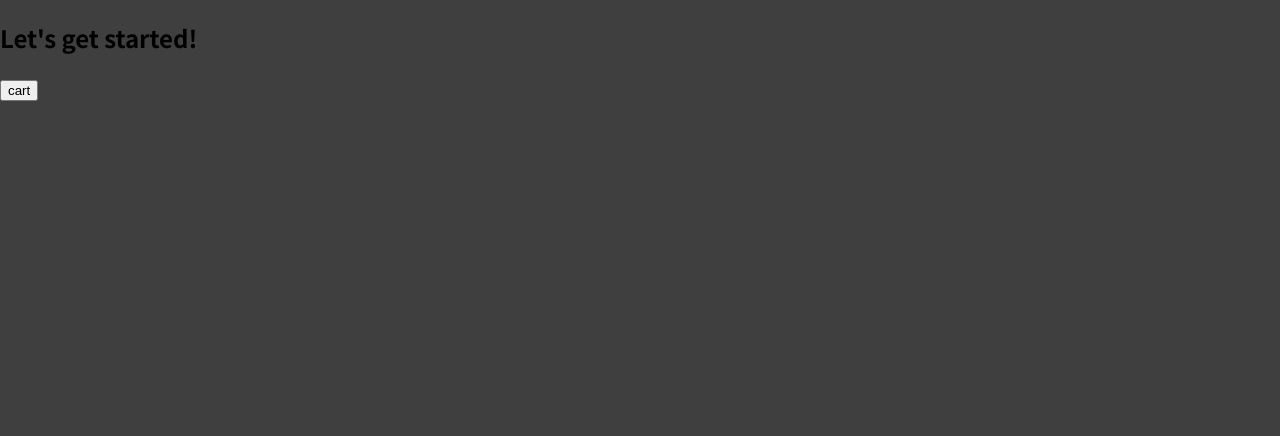
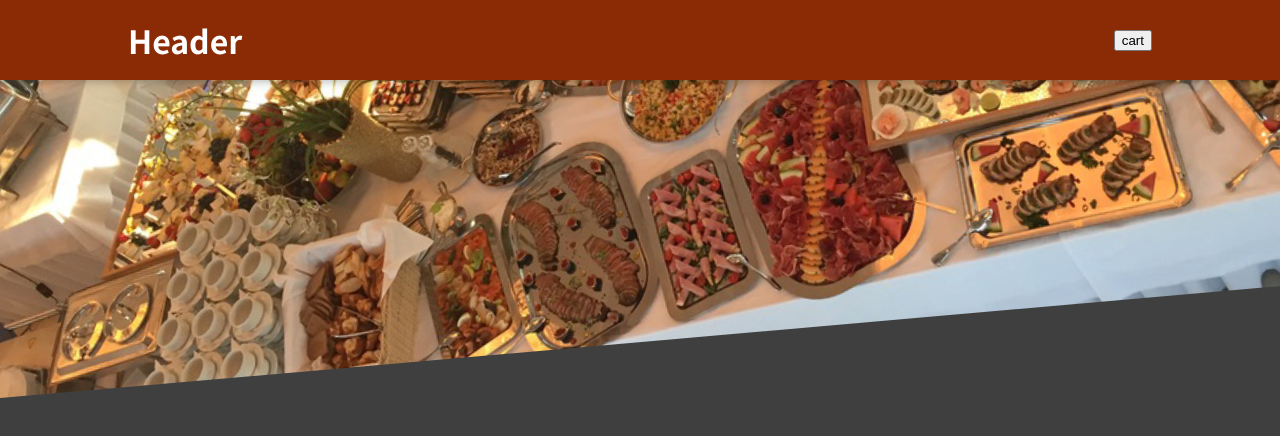
Before and after one commit to aliansyahFirdaus/100DayOfCode-food-app, a React (Create React App) app: page / in a window 1280 px wide. Shown: the top 436 px of the page. Built offline with nearby package versions, Linux system fonts and the light colour scheme.

Commit message:
add assets img hero banner, add styling for header/navigation, delete h1 on app.js

```diff
--- a/src/App.js
+++ b/src/App.js
@@ -4,7 +4,6 @@ import Header from "./components/Layout/Header";
 function App() {
   return (
     <Fragment>
-      <h2>Let's get started!</h2>
       <Header />
     </Fragment>
   );
--- a/src/components/Layout/Header.js
+++ b/src/components/Layout/Header.js
@@ -1,15 +1,17 @@
-import React, { Fragment } from 'react'
+import React, { Fragment } from "react";
+import styles from "./Header.module.css";
+import heroImg from "../../assets/meals.jpg";
 
 export default function Header() {
   return (
     <Fragment>
-      <header>
-        <h1></h1>
+      <header className={styles.header}>
+        <h1>Header</h1>
         <button>cart</button>
       </header>
-      <div>
-        <img />
+      <div className={styles["main-image"]}>
+        <img src={heroImg} />
       </div>
     </Fragment>
-  )
+  );
 }
--- /dev/null
+++ b/src/components/Layout/Header.module.css
@@ -0,0 +1,29 @@
+.header {
+  position: fixed;
+  top: 0;
+  left: 0;
+  width: 100%;
+  height: 5rem;
+  background-color: #8a2b06;
+  color: white;
+  display: flex;
+  justify-content: space-between;
+  align-items: center;
+  padding: 0 10%;
+  box-shadow: 0 2px 8px rgba(0, 0, 0, 0.25);
+  z-index: 10;
+}
+
+.main-image {
+  width: 100%;
+  height: 25rem;
+  z-index: 0;
+  overflow: hidden;
+}
+
+.main-image img {
+  width: 110%;
+  height: 100%;
+  object-fit: cover;
+  transform: rotateZ(-5deg) translateY(-4rem) translateX(-1rem);
+}
```
Also changed, not shown: src/assets/meals.jpg (added), src/components/Layout/Header.modules.css (deleted).
